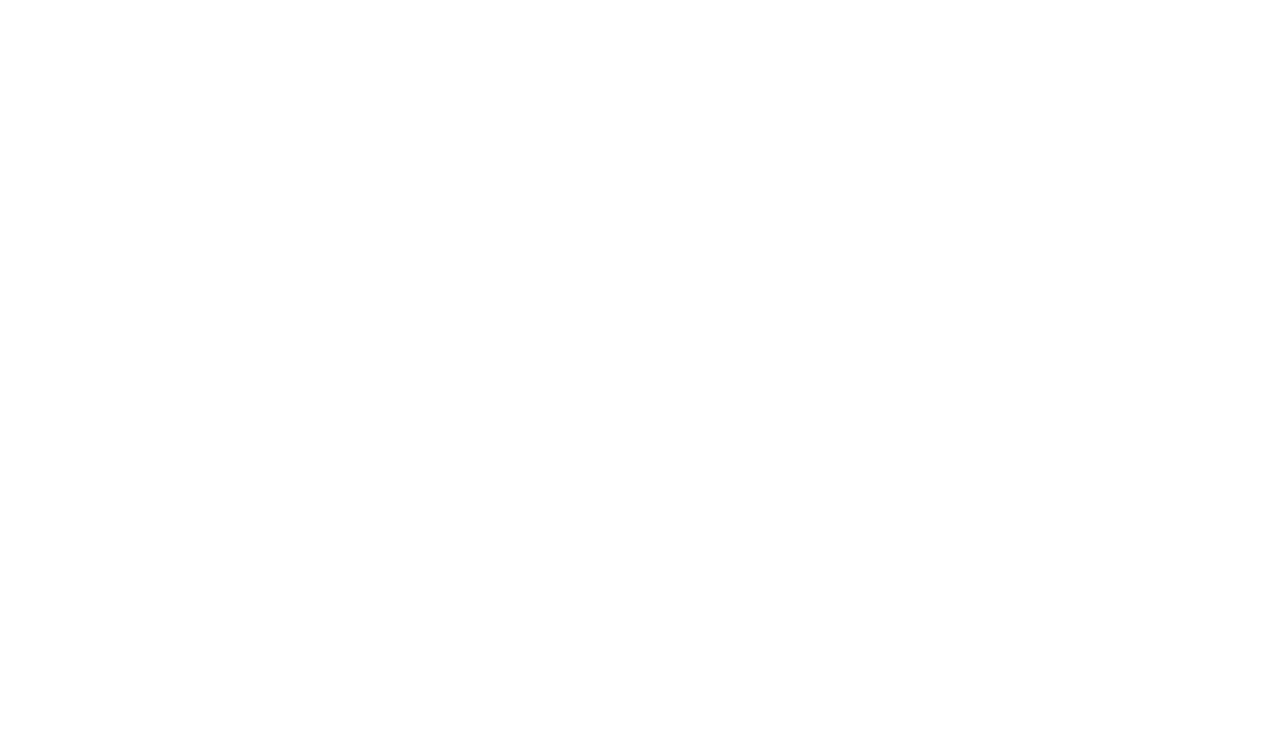
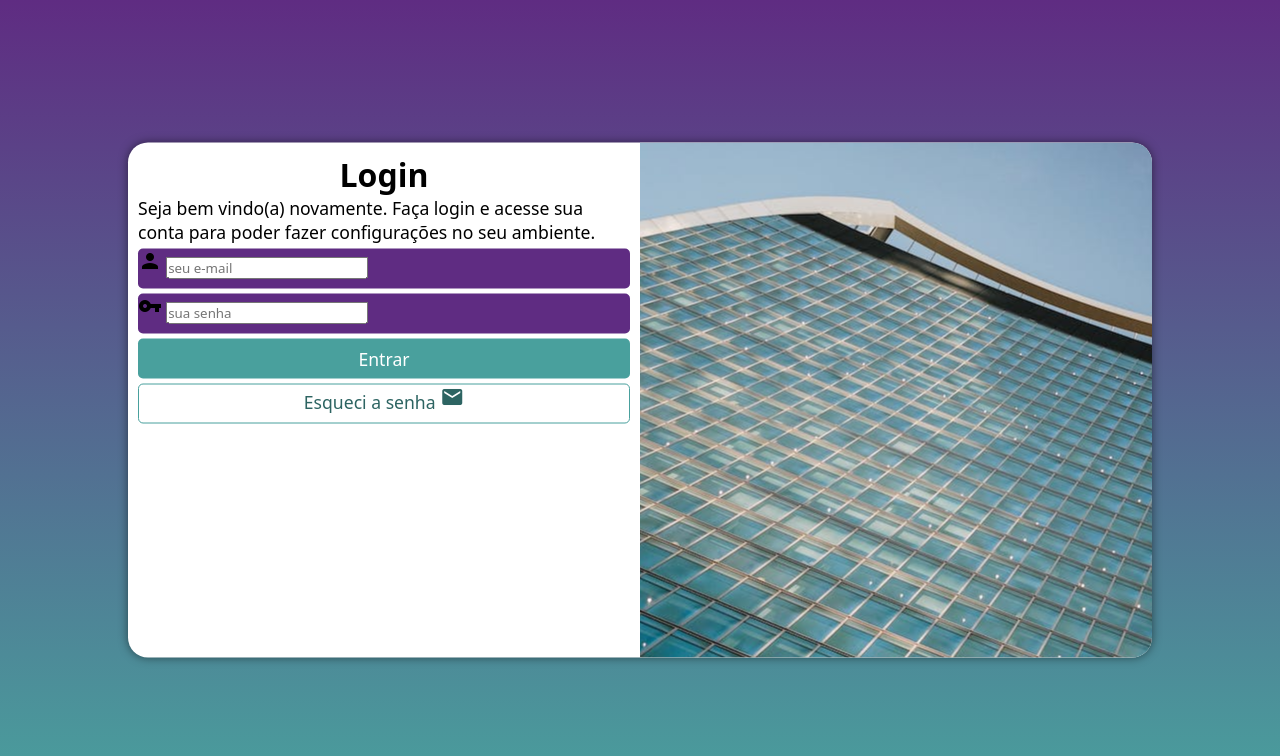
Before and after one commit to victoralexandredasilva/projeto-login, a plain HTML site: page index.html in a window 1280 px wide. Drawn offline with Linux system fonts and the light colour scheme.

Commit message:
formatação do projeto

```diff
--- a/index.html
+++ b/index.html
@@ -0,0 +1,45 @@
+<!DOCTYPE html>
+<html lang="en">
+<head>
+    <meta charset="UTF-8">
+    <meta http-equiv="X-UA-Compatible" content="IE=edge">
+    <meta name="viewport" content="width=device-width, initial-scale=1.0">
+    <title>Login</title>
+    <link href="https://fonts.googleapis.com/icon?family=Material+Icons" rel="stylesheet">
+    <link rel="stylesheet" href="style.css">
+    <link rel="stylesheet" href="media-query.css">
+</head>
+<body>
+<main>
+    <section id="login">
+            <div id="imagem">
+
+            </div>
+
+        <div id="formulario">
+                <h1>Login</h1>
+                <p> Seja bem vindo(a) novamente. Faça login e acesse sua conta para poder fazer configurações no seu ambiente.</p>
+
+            <form action="login.php" method="post">
+                <div class="campo">
+                    <i class="material-icons">person</i>
+                    <input type="email" name="login" id="ilogin" placeholder="seu e-mail" required>
+                    <label for="ilogin">Login</label>
+                </div>
+                <div class="campo">
+                    <i class="material-icons">vpn_key</i>
+                    <input type="password" name="senha" id="isenha" placeholder="sua senha" required minlength="8">
+                    <label for="isenha">Senha</label>
+                </div>
+
+                <input type="submit" value="Entrar">
+
+                <a href="esqueci.html" class="botao">
+                    Esqueci a senha <i class="material-icons">mail</i>
+                </a>
+            </form>
+        </div>
+    </section>
+</main>
+</body>
+</html>
--- a/media-query.css
+++ b/media-query.css
@@ -1,5 +1,45 @@
 @charset "UTF-8";
 
-@media screen and (min-width:768px) {
+@media screen and (min-width: 768px) and (max-width: 992px) {
 
+    body{
+        background-image: linear-gradient(to top,#49a09d,#5f2c82);
+    }
+
+
+    section#login {
+        width: 80vw;
+
+    }
+
+    div#imagem{
+        height: 100%;
+        width: 30%;
+        float: left;
+    }
+    div#formulario{
+        float: right;
+        width: 70%;
+        font-size: 1em;
+    }
 }
+
+@media screen and (min-width:992px) {
+    body{
+        background-image:linear-gradient(to top, #49a09d,#5f2c82);
+    }
+    section#login{
+        width: 80vw;
+    }
+
+    div#imagem{
+        height: 100%;
+        width: 50%;
+        float: right;
+    }
+    div#formulario{
+        float: left;
+        width: 50%;
+        font-size: 1em;
+    }
+}
--- /dev/null
+++ b/style.css
@@ -0,0 +1,113 @@
+@charset "UTF-8";
+
+/*Paleta de cores:
+
+    verde: #5f2c82
+    lilás: #5f2c82
+*/
+
+
+*{
+    margin: 0px;
+    padding: 0px;
+    font-family: system-ui, -apple-system, BlinkMacSystemFont, 'Segoe UI', Roboto, Oxygen, Ubuntu, Cantarell, 'Open Sans', 'Helvetica Neue', sans-serif;
+    box-sizing: border-box;
+}
+
+body,html{
+    background-color: #5f2c82;
+    width: 100vw;
+    height: 100vh;
+
+}
+
+main{
+    position: relative;
+    width: 100vw;
+    height: 100vh;
+}
+section#login{
+    position: absolute;
+    background-color: white;
+    width:250px;
+    height:515px;
+    border-radius: 20px;
+    overflow: hidden;
+    box-shadow: 0px 0px 10px rgba(0, 0, 0, 0.504);
+
+    top: 50%;
+    left: 50%;
+    transform: translate(-50%,-50%);
+
+    transition: width .3s, height .3s;
+    transition-timing-function: ease;
+}
+
+div#imagem{
+    display: block;
+    background-image: url(imagens/pexels-photo-13737660.jpeg);
+    height: 200px;
+    background-position: top center;
+}
+
+div#formulario{
+    display: block;
+    padding: 10px;
+    font-size: 0.8em;
+}
+
+div#formulario h1{
+    text-align: center;
+    font-size: 2em;
+}
+
+div#formulario > p{
+    font-size: 1.1em;
+}
+
+form > div.campo {
+    background-color: #5f2c82;
+    display: block;
+    width: 100%;
+    height: 40px;
+    border-radius: 5px;
+    margin: 5px 0px;
+}
+
+div.campo > label {
+    display: none;
+}
+ form > input[type=submit] {
+    display: block;
+    font-size: 1.1em;
+    width:100%;
+    height: 40px;
+    background-color: #49a09d;
+    color: white;
+    border: none;
+    border-radius: 5px;
+    cursor: pointer;
+}
+
+ form > input[type=submit]:hover {
+    background-color: #1c3e3d;
+}
+
+form > a.botao{
+    display: block;
+    text-align: center;
+    font-size: 1.1em;
+    width: 100%;
+    height: 40px;
+    padding-top: 0px;
+    margin-top: 5px;
+    background-color: white;
+    color: #2d6462;
+    border: 1px solid #49a09d;
+    border-radius: 5px;
+    text-decoration: none;
+}
+
+a.botao:hover{
+    background-color: #6cd3cf;
+}
```
